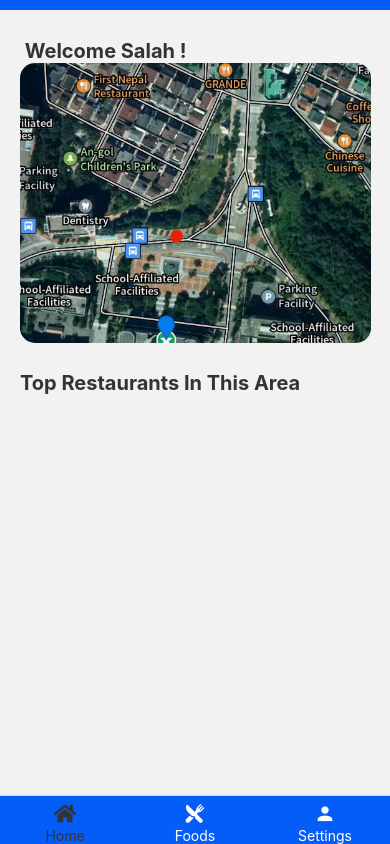
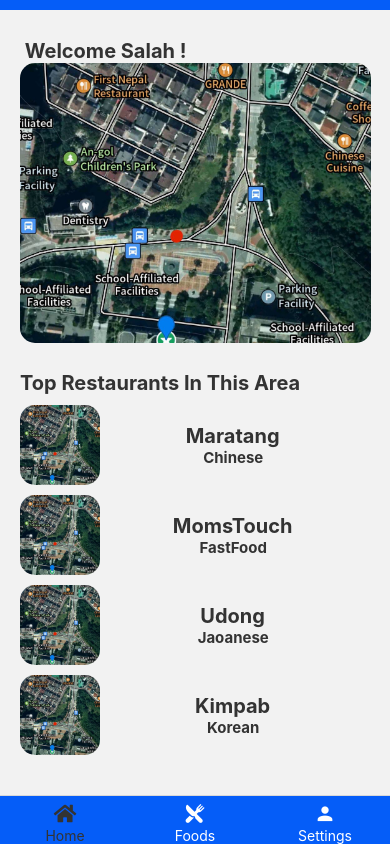
Before and after one commit to salahbm/foodie-front, a React Native app: screen /Home in a window 390 px wide. Built offline with nearby package versions, Linux system fonts and the light colour scheme; no server answers; the database is empty.

Commit message:
dummydata

```diff
--- /dev/null
+++ b/components/Loading.js
@@ -0,0 +1,12 @@
+import React from 'react';
+import {ActivityIndicator, Text, View} from 'react-native';
+const Loading = () => {
+  return (
+    <View style={{flex: 1, top: 300}}>
+      <ActivityIndicator size={'large'} color={'blue'}></ActivityIndicator>
+      <Text>234545923y49782</Text>
+    </View>
+  );
+};
+
+export default Loading;
--- a/package.json
+++ b/package.json
@@ -15,7 +15,6 @@
     "@react-navigation/native-stack": "^6.9.12",
     "@reduxjs/toolkit": "^1.9.3",
     "all": "^0.0.0",
-    "firebase": "^9.19.1",
     "react": "18.2.0",
     "react-native": "0.71.4",
     "react-native-safe-area-context": "^4.5.0",
--- a/screens/Home.js
+++ b/screens/Home.js
@@ -1,6 +1,6 @@
 import React, {useEffect, useState} from 'react';
 import {
-  SafeAreaView,
+  ActivityIndicator,
   ScrollView,
   FlatList,
   StyleSheet,
@@ -9,29 +9,46 @@ import {
   View,
   Image,
   Dimensions,
+  TouchableOpacity,
 } from 'react-native';
+import Loading from '../components/Loading';
 import {map} from '../assests';
-import {collection, onSnapshot} from 'firebase/firestore';
-import {foodieDB} from '../src/config/firebase';
 const {width, height} = Dimensions.get('window');
 const Home = () => {
   const [restaurants, setRestaurants] = useState([]);
-  const [laoding, setLoading] = useState(false);
-  try {
-    useEffect(() => {
+  const [loading, setLoading] = useState(false);
+  const dummy = [
+    {
+      id: '1',
+      name: 'Maratang',
+      type: 'Chinese',
+    },
+    {
+      id: '2',
+      name: 'MomsTouch',
+      type: 'FastFood',
+    },
+    {
+      id: '3',
+      name: 'Udong',
+      type: 'Jaoanese',
+    },
+    {
+      id: '4',
+      name: 'Kimpab',
+      type: 'Korean',
+    },
+  ];
+  useEffect(() => {
+    function getData() {
       setLoading(true);
-      const restaurantQuery = collection(foodieDB, 'restaurant');
-      onSnapshot(restaurantQuery, snapshot => {
-        let restaurantList = [];
-        snapshot.docs.map(doc =>
-          restaurantList.push({...doc.data(), id: doc.id}),
-        );
-        setRestaurants(restaurantList);
-        setLoading(false);
-      });
-    }, []);
-  } catch (error) {
-    console.log(error);
+      setRestaurants(dummy);
+    }
+    getData();
+    setLoading(false);
+  }, []);
+  if (loading) {
+    <Loading />;
   }
 
   return (
@@ -60,17 +77,17 @@ const Home = () => {
           }}
         />
       </View>
+
       <Text style={styles.header2}>Top Restaurants In This Area</Text>
 
-      {/* <ScrollView
+      <FlatList
         style={{flex: 1, width: '100%'}}
-        showsVerticalScrollIndicator={false}> */}
-      <FlatList
         data={restaurants}
         renderItem={RestaurantListItem}
         keyExtractor={item => item.id}
+        showsVerticalScrollIndicator={false}
+        vertical={true}
       />
-      {/* </ScrollView> */}
     </View>
   );
 };
@@ -84,14 +101,16 @@ const RestaurantListItem = ({item}) => {
         marginBottom: 10,
       }}>
       <Image source={map} style={{width: 80, height: 80, borderRadius: 15}} />
-      <View
+
+      <TouchableOpacity
+        id={item.id}
         style={{
           alignItems: 'center',
           flex: 1,
         }}>
-        <Text style={styles.restaurant}>{item.restaurantName} </Text>
-        <Text style={styles.foodtype}>{item.foodtype} </Text>
-      </View>
+        <Text style={styles.restaurant}>{item.name} </Text>
+        <Text style={styles.foodtype}>{item.type} </Text>
+      </TouchableOpacity>
     </View>
   );
 };
--- a/src/config/firebase.js
+++ /dev/null
@@ -1,23 +0,0 @@
-// Import the functions you need from the SDKs you need
-import {initializeApp} from 'firebase/app';
-import {getAnalytics} from 'firebase/analytics';
-import {getFirestore} from 'firebase/firestore';
-// TODO: Add SDKs for Firebase products that you want to use
-// https://firebase.google.com/docs/web/setup#available-libraries
-
-// Your web app's Firebase configuration
-// For Firebase JS SDK v7.20.0 and later, measurementId is optional
-const firebaseConfig = {
-  apiKey: 'AIzaSyDqx49oJCE7UtsHP03A4LrQoHUB5J5q1nM',
-  authDomain: 'foodie-726b5.firebaseapp.com',
-  projectId: 'foodie-726b5',
-  storageBucket: 'foodie-726b5.appspot.com',
-  messagingSenderId: '764241096068',
-  appId: '1:764241096068:web:71353b9840470e31e1c1d1',
-  measurementId: 'G-TTQL03LTM3',
-};
-
-// Initialize Firebase
-const app = initializeApp(firebaseConfig);
-const analytics = getAnalytics(app);
-export const foodieDB = getFirestore();
```
Also changed, not shown: 2 other files (tests, documents, lock files or other folders).
